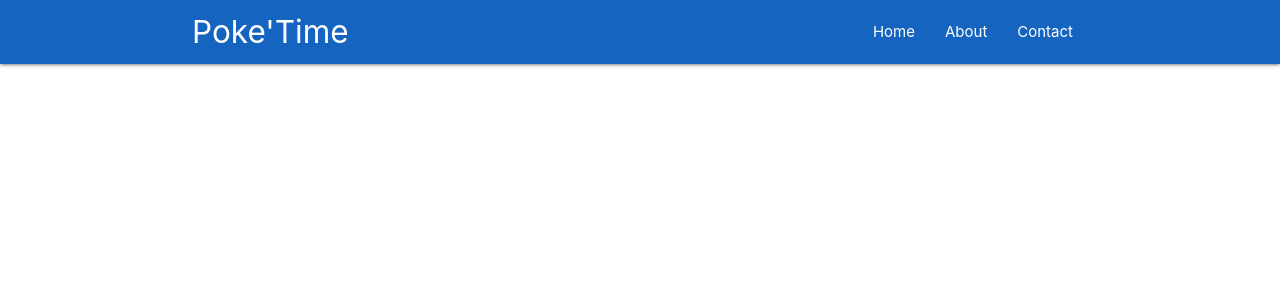
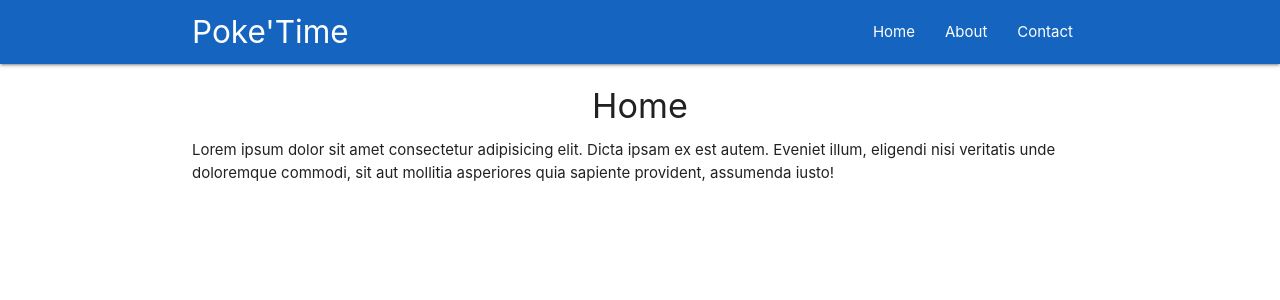
Before and after one commit to slimeVidas26/poketimes, a React (Create React App) app: page / in a window 1280 px wide. Shown: the top 300 px of the page. Built offline with nearby package versions, Linux system fonts and the light colour scheme.

Commit message:
finish router:25

```diff
--- a/package.json
+++ b/package.json
@@ -5,6 +5,7 @@
   "dependencies": {
     "react": "^16.7.0",
     "react-dom": "^16.7.0",
+    "react-router-dom": "^4.3.1",
     "react-scripts": "2.1.3"
   },
   "scripts": {
--- a/src/App.js
+++ b/src/App.js
@@ -1,13 +1,22 @@
 import React, { Component } from 'react';
 import Navbar from './components/Navbar'
+import Home from './components/Home'
+import About from './components/About'
+import Contact from './components/Contact'
+import {BrowserRouter , Route} from 'react-router-dom'
+
 
 class App extends Component {
   render() {
     return (
+      <BrowserRouter>
       <div className="App">
        <Navbar />
-
+       <Route exact path = "/" component = {Home}/>
+       <Route path = "/about" component = {About}/>
+       <Route path = "/contact" component = {Contact}/>
       </div>
+      </BrowserRouter>
     );
   }
 }
--- a/src/components/Navbar.js
+++ b/src/components/Navbar.js
@@ -9,7 +9,6 @@
                     <li><a href="/">Home</a></li>
                     <li><a href="/about">About</a></li>
                     <li><a href="/contact">Contact</a></li>
-
                 </ul>
             </div>
         </nav>
```
Also changed, not shown: 1 other file (tests, documents, lock files or other folders).
